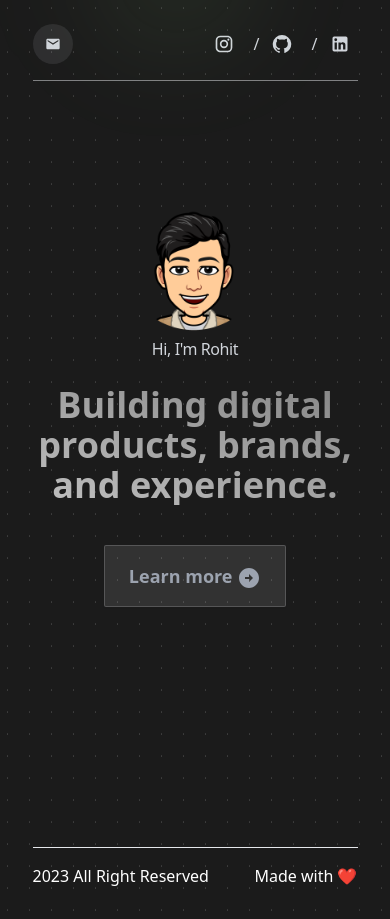
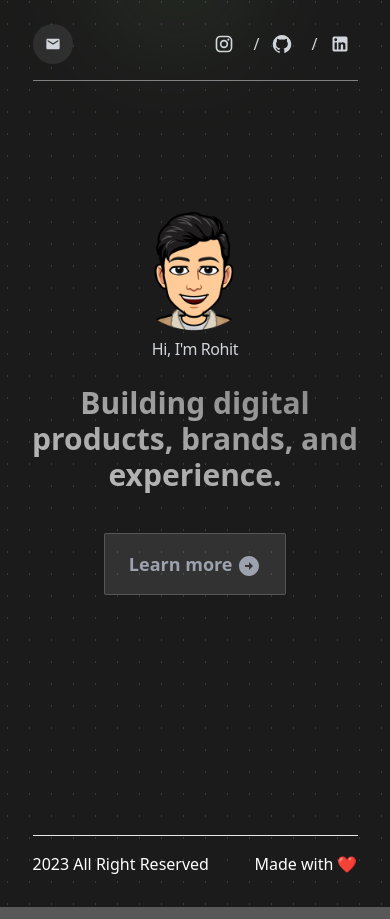
Before and after one commit to DevRohit06/Portfolio-website, a React (Vite) app: page / in a window 390 px wide. Built offline with nearby package versions, Linux system fonts and the light colour scheme.

Commit message:
small text size

```diff
--- a/src/components/Hero.jsx
+++ b/src/components/Hero.jsx
@@ -24,7 +24,7 @@ export default function Hero() {
             <h1 className=" font-light tracking-tight text-gray-300">
               Hi, I&apos;m Rohit
             </h1>
-            <p className="animate-text mt-6 text-4xl leading-25 font-bold text-gray-300 text-transparent bg-clip-text bg-gradient-to-tr from-[#d7d7d7] to-[#616161] sm:text-3xl md:text-6xl">
+            <p className="animate-text mt-6 text-3xl leading-25 font-bold text-gray-300 text-transparent bg-clip-text bg-gradient-to-tr from-[#d7d7d7] to-[#616161] sm:text-3xl md:text-6xl">
               Building digital products, brands, and experience.
             </p>
             <div className="mt-10 flex items-center justify-center gap-x-6">
```
